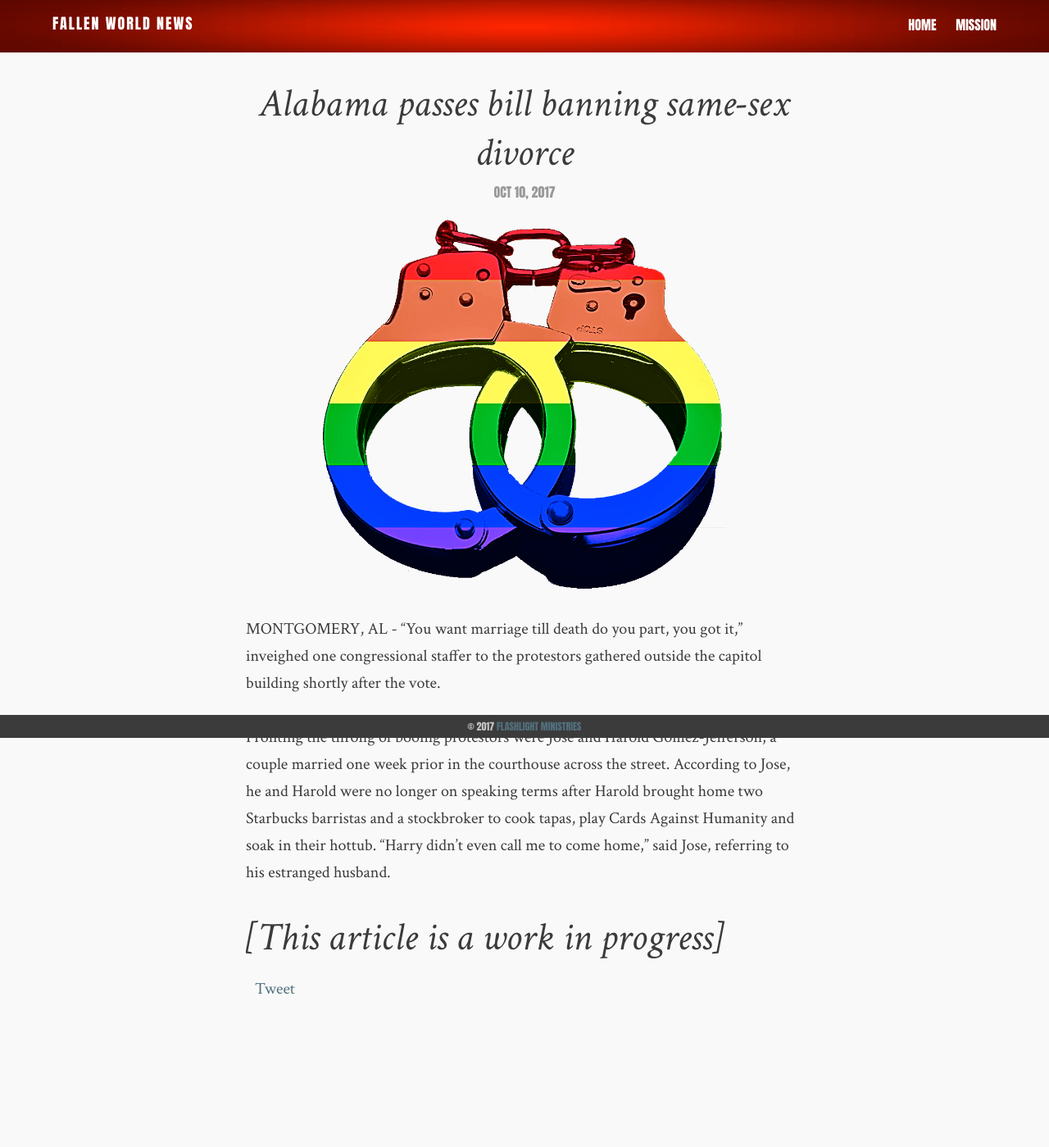
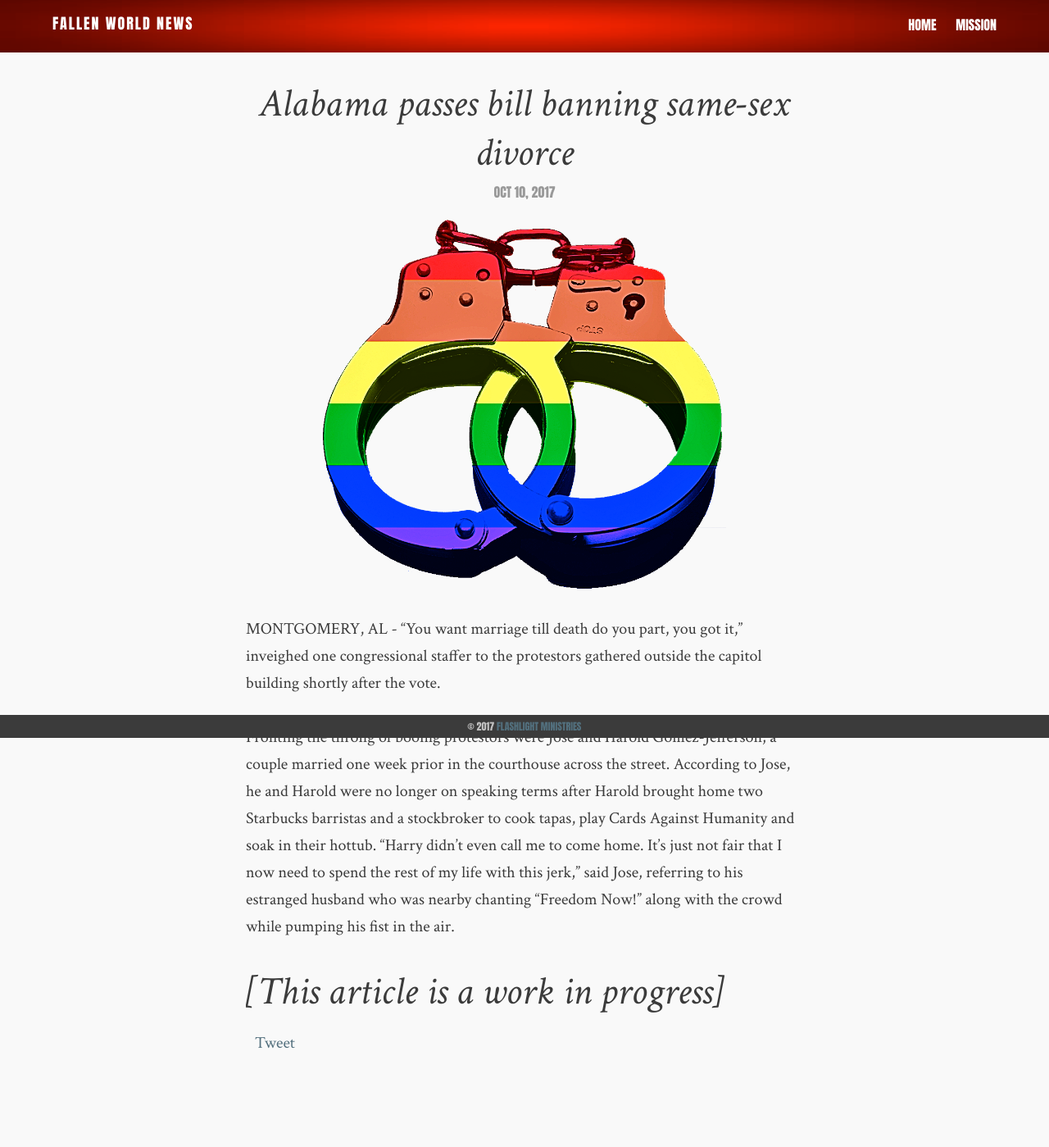
Before and after one commit to flashlightministries/oilforlight, a Jekyll site: the page built from _posts/2017-10-10-same-sex-divorce.md, in a window 1280 px wide. Shown: the whole page at 82% size. Built offline with Jekyll 4.4.1, drawn with Linux system fonts in a browser that asks for light colours; comment, search, counter and statistics services are not loaded; before the commit the page ends 1333 px from its top, so only the background shows below that.

Commit message:
Update 2017-10-10-same-sex-divorce.md

```diff
--- a/_posts/2017-10-10-same-sex-divorce.md
+++ b/_posts/2017-10-10-same-sex-divorce.md
@@ -10,6 +10,6 @@
 
 MONTGOMERY, AL - "You want marriage till death do you part, you got it," inveighed one congressional staffer to the protestors gathered outside the capitol building shortly after the vote.
 
-Fronting the throng of booing protestors were Jose and Harold Gomez-Jefferson, a couple married one week prior in the courthouse across the street.  According to Jose, he and Harold were no longer on speaking terms after Harold brought home two Starbucks barristas and a stockbroker to cook tapas, play Cards Against Humanity and soak in their hottub.  "Harry didn't even call me to come home," said Jose, referring to his estranged husband.
+Fronting the throng of booing protestors were Jose and Harold Gomez-Jefferson, a couple married one week prior in the courthouse across the street.  According to Jose, he and Harold were no longer on speaking terms after Harold brought home two Starbucks barristas and a stockbroker to cook tapas, play Cards Against Humanity and soak in their hottub.  "Harry didn't even call me to come home.  It's just not fair that I now need to spend the rest of my life with this jerk," said Jose, referring to his estranged husband who was nearby chanting "Freedom Now!" along with the crowd while pumping his fist in the air.
 
 # [This article is a work in progress]
```
